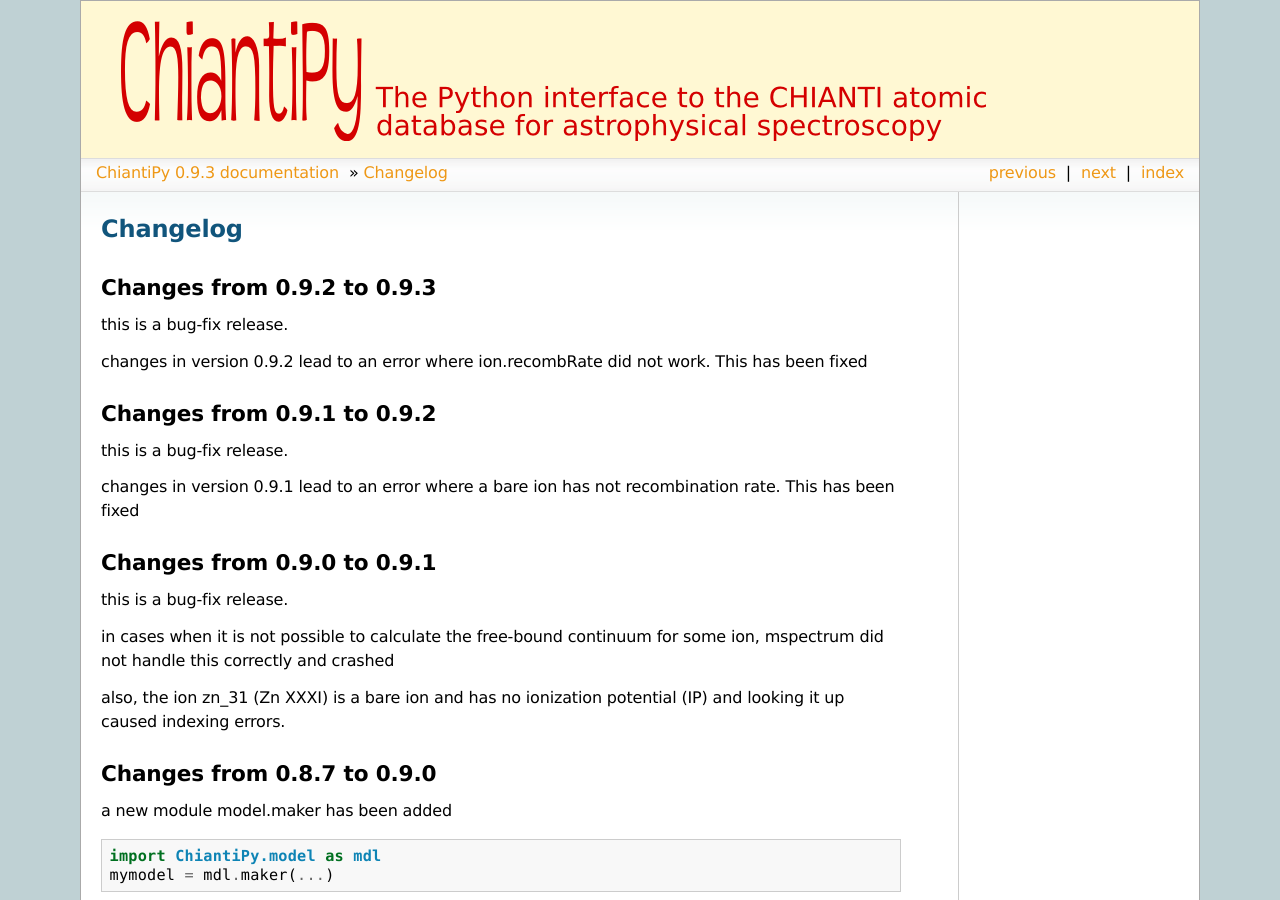
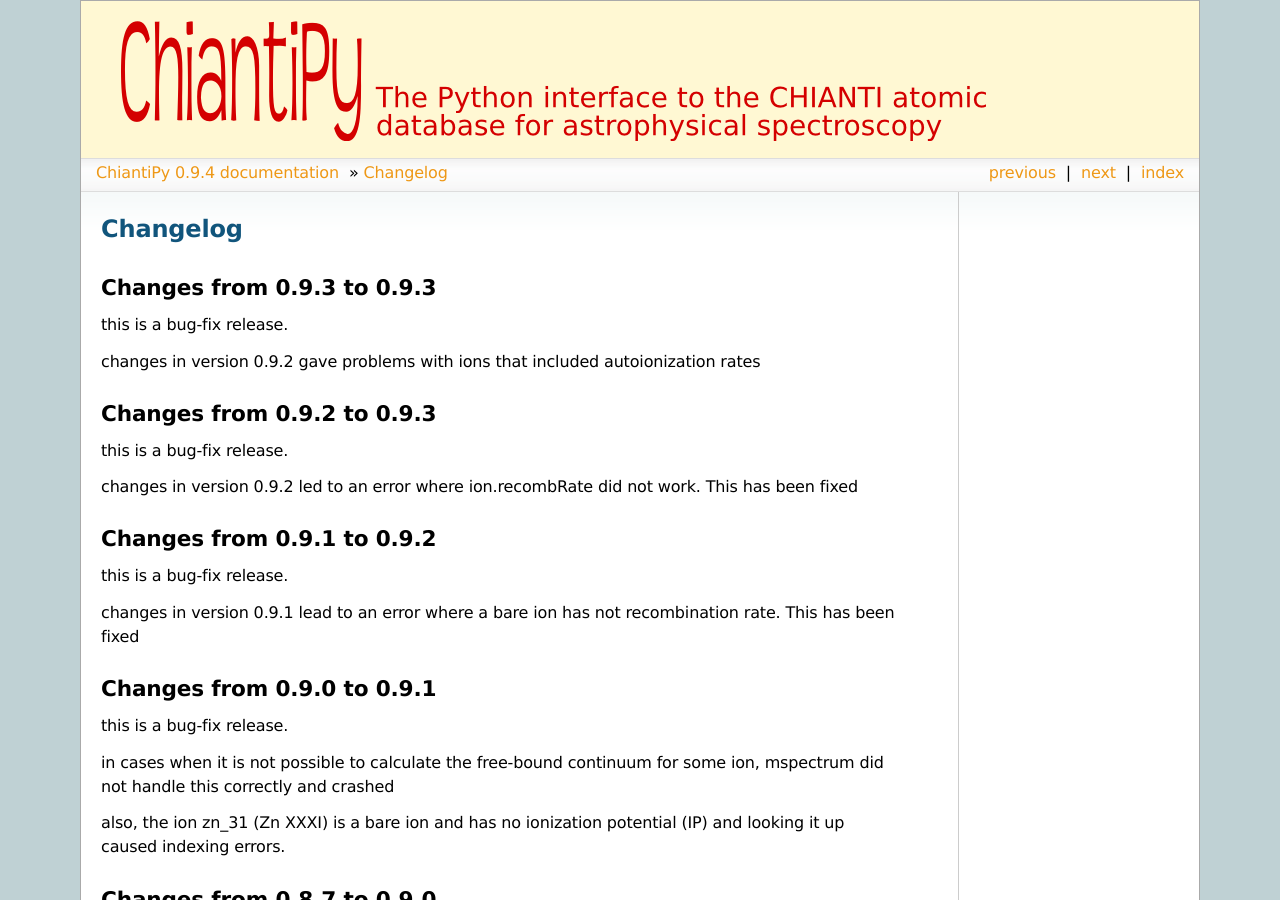
Before and after one commit to chianti-atomic/ChiantiPy, a Sphinx documentation site: the page built from docs/source/changelog.rst, in a window 1280 px wide and 900 px high. Built offline with Sphinx 7.4.7, drawn with Linux system fonts in a browser that asks for light colours; pages that are not in the unit, such as notebooks, are missing from menus; some of the changed text lies outside the part shown.

Commit message:
bumped version to 0.9.4

```diff
--- a/docs/source/changelog.rst
+++ b/docs/source/changelog.rst
@@ -1,13 +1,22 @@
 ===========
 Changelog
 ===========
+
+Changes from 0.9.3 to 0.9.3
+===========================
+
+this is a bug-fix release.
+
+changes in version 0.9.2 gave problems with ions that included autoionization rates
+
+
 
 Changes from 0.9.2 to 0.9.3
 ===========================
 
 this is a bug-fix release.
 
-changes in version 0.9.2 lead to an error where ion.recombRate did not work.  This has been fixed
+changes in version 0.9.2 led to an error where ion.recombRate did not work.  This has been fixed
 
 
 Changes from 0.9.1 to 0.9.2
--- a/docs/source/conf.py
+++ b/docs/source/conf.py
@@ -67,9 +67,9 @@
 # built documents.
 #
 # The short X.Y version.
-version = '0.9.3'
+version = '0.9.4'
 # The full version, including alpha/beta/rc tags.
-release = '0.9.3'
+release = '0.9.4'
 
 # The language for content autogenerated by Sphinx. Refer to documentation
 # for a list of supported languages.
--- a/docs/source/index.rst
+++ b/docs/source/index.rst
@@ -8,9 +8,9 @@
 
 Welcome to the ChiantiPy documentation. ChiantiPy is a pure Python package for performing calculations of astrophysical spectra using the `CHIANTI atomic database <http://www.chiantidatabase.org/>`_.
 
-The latest version of ChiantiPy is 0.9.3 and is compatible with CHIANTI database version 9.0. It is not compatible with previous versions
+The latest version of ChiantiPy is 0.9.4 and is compatible with CHIANTI database version 9.0. It is not compatible with previous versions
 
-ChiantiPy v0.9.3 is released under the OSI approved ISC license. From `Wikipedia <https://en.wikipedia.org/w/index.php?title=ISC_license&oldid=664696993>`_: The ISC license is a permissive free software license written by the Internet Software Consortium (ISC). It is functionally equivalent to the simplified BSD and MIT/Expat licenses, ...
+ChiantiPy v0.9.4 is released under the OSI approved ISC license. From `Wikipedia <https://en.wikipedia.org/w/index.php?title=ISC_license&oldid=664696993>`_: The ISC license is a permissive free software license written by the Internet Software Consortium (ISC). It is functionally equivalent to the simplified BSD and MIT/Expat licenses, ...
 
 `CHIANTI <http://www.chiantidatabase.org/>`_ consists of a database of atomic data that can be used to interpret spectral lines and continua emitted from high-temperature, optically-thin astrophysical sources.
 
```
